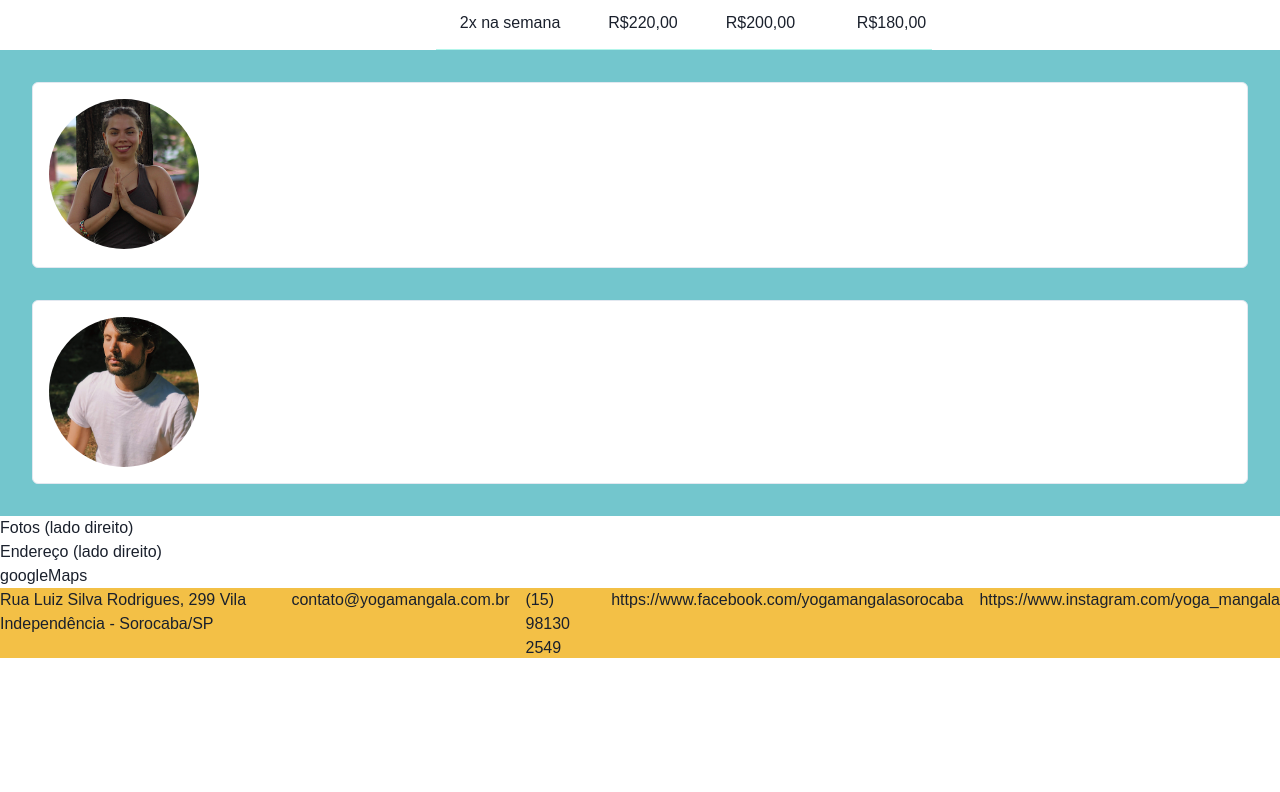
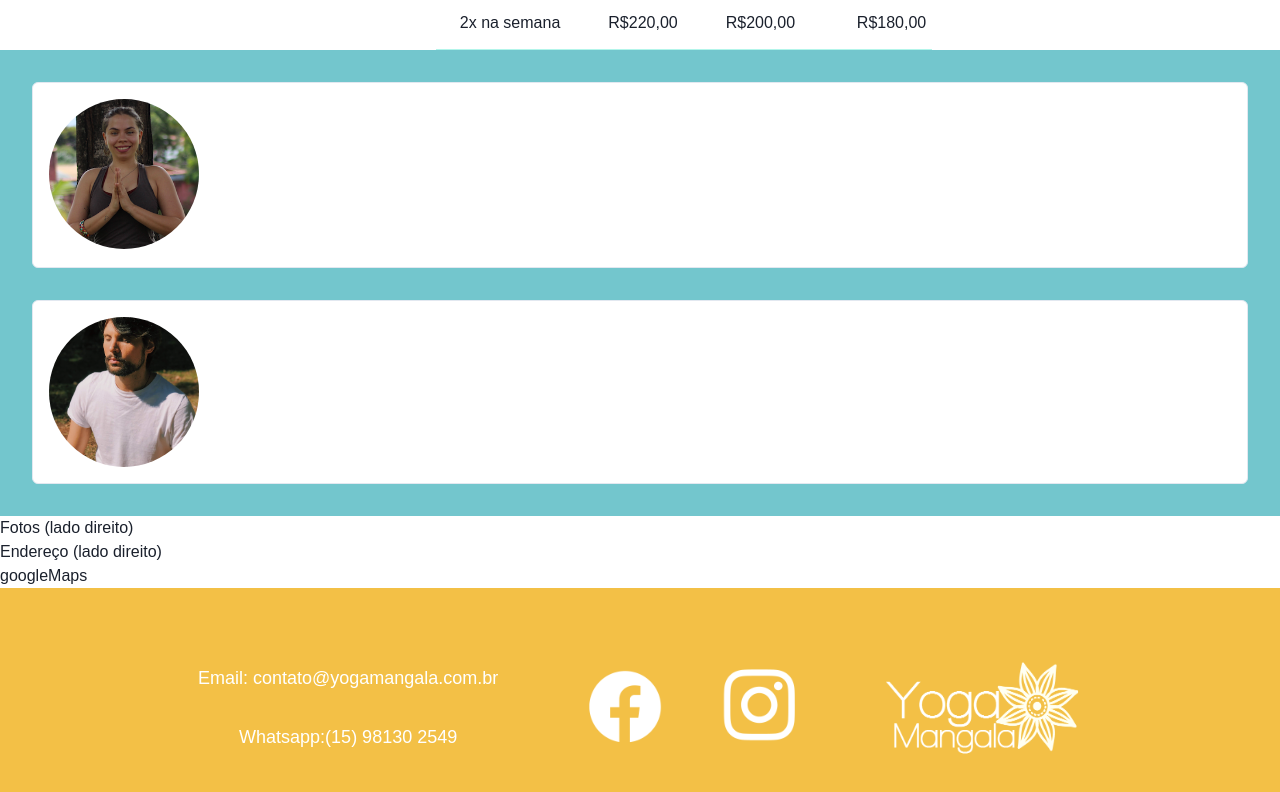
Before and after one commit to Rodrigo-Brezolin-Buquera/YGM-SPA, a React (Create React App) app: page / in a window 1280 px wide. Shown: the part 1675-2467 px from the top of the page. Before the commit the page ends 2335 px from the top, so only its background shows below. Built offline with nearby package versions, Linux system fonts and the light colour scheme.

Commit message:
footer -estilizado

```diff
--- a/src/pages/mainPage/components/footer/Footer.js
+++ b/src/pages/mainPage/components/footer/Footer.js
@@ -1,15 +1,20 @@
-import { FooterContainer } from "./styled"
-import { Text } from "@chakra-ui/react"
+import { FooterContainer, InfoContainer, SocialMediaContainer } from "./styled"
+import { Text, Image, Link } from "@chakra-ui/react"
 import { address, email, facebook, instagram, whatsapp } from "../../../../constants/texts/contactInformation"
+import White from "../../../../assets/logo/white.png"
+import FacebookWhite from "../../../../assets/socialMedia/FacebookWhite.png"
+import InstagramWhite from "../../../../assets/socialMedia/InstagramWhite.png"
 
 export const Footer = () => {
     return <FooterContainer>
-        <Text>{address}</Text>
-        <Text>{email}</Text>
-        <Text>{whatsapp}</Text>
-        <Text>{facebook}</Text>
-        <Text>{instagram}</Text>
-
-
+        <InfoContainer>
+            <Text color="white" fontSize="lg">Email: {email}</Text>
+            <Text color="white" fontSize="lg">Whatsapp:{whatsapp}</Text>
+        </InfoContainer>
+        <SocialMediaContainer>
+            <Link href={facebook}><Image src={FacebookWhite} boxSize="100px" alt="Facebook"/></Link>
+            <Link href={instagram}><Image src={InstagramWhite} boxSize="100px" alt="Instagram"/></Link>
+        </SocialMediaContainer>
+        <Image src={White} h='100px' w="200px" alt="Yoga Mangala Logo" />
     </FooterContainer>
 }
--- a/src/pages/mainPage/components/footer/styled.js
+++ b/src/pages/mainPage/components/footer/styled.js
@@ -3,8 +3,27 @@ import { primaryColor, secondaryColor } from "../../../../constants/colors"
 
 export const FooterContainer = styled.header`
 width:100%;
-height:70px;
+min-height:30%;
 background-color: ${secondaryColor};
 display: flex;
-gap:1em;
+align-items:center;
+justify-content: space-around;
+padding: 0 10em;
 `
+
+export const InfoContainer = styled.div`
+display: flex;
+flex-direction: column;
+gap:2em;
+justify-content:center;
+align-items:center;
+height: 100%;
+`
+
+export const SocialMediaContainer = styled.div`
+display: flex;
+gap:2em;
+justify-content:center;
+align-items:center;
+height: 100%;
+`
```
Also changed, not shown: src/assets/socialMedia/InstagramWhite.png (renamed from src/assets/socialMedia/InstragramWhite.png).
